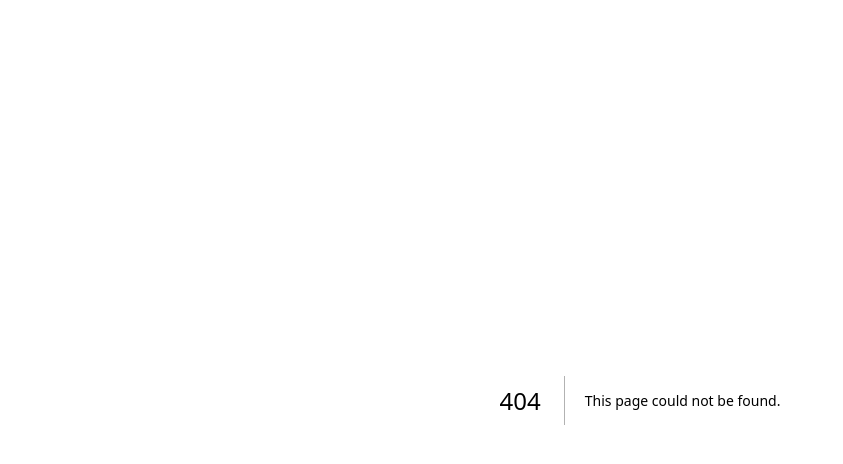
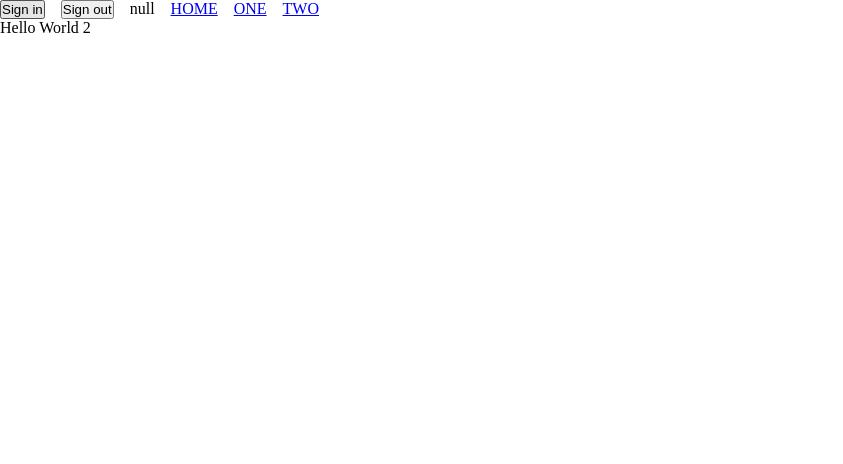
Before and after one commit to OatsProgramming/miruTV, a Next.js app: page /two in a window 1280 px wide. Before the commit this address had no page. Shown: the top 464 px of the page, without its empty margins (0-843 px from the left). Built offline with nearby package versions, Linux system fonts and the light colour scheme; no server answers.

Commit message:
add: auth

```diff
--- a/app/api/auth/[...nextauth]/route.ts
+++ b/app/api/auth/[...nextauth]/route.ts
@@ -6,7 +6,6 @@ import prismadb from '@/lib/prismadb'
 import { compare } from 'bcrypt';
 
 // export this so we can use later for getServerSession or whatnot
-// Apparently it will make its own form with it's own design?
 export const authOptions: NextAuthOptions = {
     adapter: PrismaAdapter(prismadb),
     session: {
--- /dev/null
+++ b/app/components/Buttons/Buttons.tsx
@@ -0,0 +1,48 @@
+'use client'
+
+import useUrl from '@/lib/zustand/useUrl'
+import { signIn, signOut } from 'next-auth/react'
+import Link from 'next/link'
+import { useRouter } from 'next/navigation'
+
+export function SignIn() {
+    const { url, setUrl } = useUrl()
+    function handleSignIn() {
+        if (typeof window === 'undefined') return
+        signIn()
+            .then(_ => setUrl(window.location.href))
+            .catch(_ => setUrl(''))
+    }
+    console.log(url)
+    return (
+        <button onClick={handleSignIn}>
+            Sign in
+        </button>
+    )
+}
+
+export function SignOut() {
+    const { url, setUrl } = useUrl()
+    const router = useRouter()
+
+    async function handleSignOut() {
+        // When signing out, prevent user being redirect to the callbackUrl
+        await signOut({ callbackUrl: url, redirect: false })
+            .then(_ => setUrl(''))
+        router.refresh()
+    }
+
+    return (
+        <button onClick={handleSignOut}>
+            Sign out
+        </button>
+    )
+}
+
+export function SignUp() {
+    return (
+        <Link href='/signUp'>
+            Sign Up
+        </Link>
+    )
+}
--- a/app/components/SignUp.tsx
+++ b/app/components/SignUp/SignUp.tsx
@@ -16,7 +16,7 @@ export default function SignUp() {
 
         try {
             const res = await fetch('/api/user', {
-                method: 'DELETE',
+                method: 'POST',
                 headers: {
                     'Content-Type': 'application/json'
                 },
--- a/app/layout.tsx
+++ b/app/layout.tsx
@@ -1,18 +1,36 @@
+import { getServerSession } from 'next-auth'
+import { SignIn, SignOut } from './components/Buttons/Buttons'
 import './globals.css'
+import { authOptions } from './api/auth/[...nextauth]/route'
+import Link from 'next/link'
 
 export const metadata = {
   title: 'Miru TV',
   description: 'Just Anime. No pop ups. No VPN required.',
 }
 
-export default function RootLayout({
+export default async function RootLayout({
   children,
 }: {
   children: React.ReactNode
 }) {
+  const session = await getServerSession(authOptions)
   return (
     <html lang="en">
-      <body>{children}</body>
+      <body>
+        <div style={{
+          display: 'flex',
+          gap: '1rem'
+        }}>
+          <SignIn />
+          <SignOut />
+          <div>{JSON.stringify(session)}</div>
+          <Link href='/'>HOME</Link>
+          <Link href='/one'>ONE</Link>
+          <Link href='/two'>TWO</Link>
+        </div>
+        {children}
+      </body>
     </html>
   )
 }
--- a/app/page.tsx
+++ b/app/page.tsx
@@ -1,7 +1,6 @@
-import Image from 'next/image'
 import { Inter } from 'next/font/google'
 import styles from './page.module.css'
-import SignUp from './components/SignUp'
+import SignUp from './components/SignUp/SignUp'
 
 const inter = Inter({ subsets: ['latin'] })
 
--- /dev/null
+++ b/app/two/page.tsx
@@ -0,0 +1,7 @@
+export default function Page() {
+    return (
+        <div>
+            Hello World 2
+        </div>
+    )
+}
--- /dev/null
+++ b/lib/zustand/useUrl.ts
@@ -0,0 +1,18 @@
+import { create } from 'zustand'
+import { persist } from 'zustand/middleware'
+
+/**
+ * To ensure signing out works anywhere in the site. With NextAuth, user can't sign out
+ * unless they signed out from the same url they've signed in (if they go to another page then go back
+ * to that page, it won't work.)
+ */
+const useUrl = create<UrlStore>()(
+    persist((set) => ({
+        url: '',
+        setUrl: (url) => set({ url })
+    }), {
+        name: 'url-store'
+    })
+)
+
+export default useUrl
--- a/package.json
+++ b/package.json
@@ -23,7 +23,8 @@
     "next-auth": "^4.22.1",
     "react": "18.2.0",
     "react-dom": "18.2.0",
-    "typescript": "5.0.4"
+    "typescript": "5.0.4",
+    "zustand": "^4.3.8"
   },
   "devDependencies": {
     "@types/bcrypt": "^5.0.0",
--- a/types.d.ts
+++ b/types.d.ts
@@ -17,3 +17,8 @@ type UserSession = {
     username: string,
     favIds: Anime[]
 }
+
+type UrlStore = {
+    url: string,
+    setUrl: (url: UrlStore['url']) => void,
+}
```
Also changed, not shown: app/one/page.tsx (added, +7 -0 lines), 1 other file (tests, documents, lock files or other folders).
